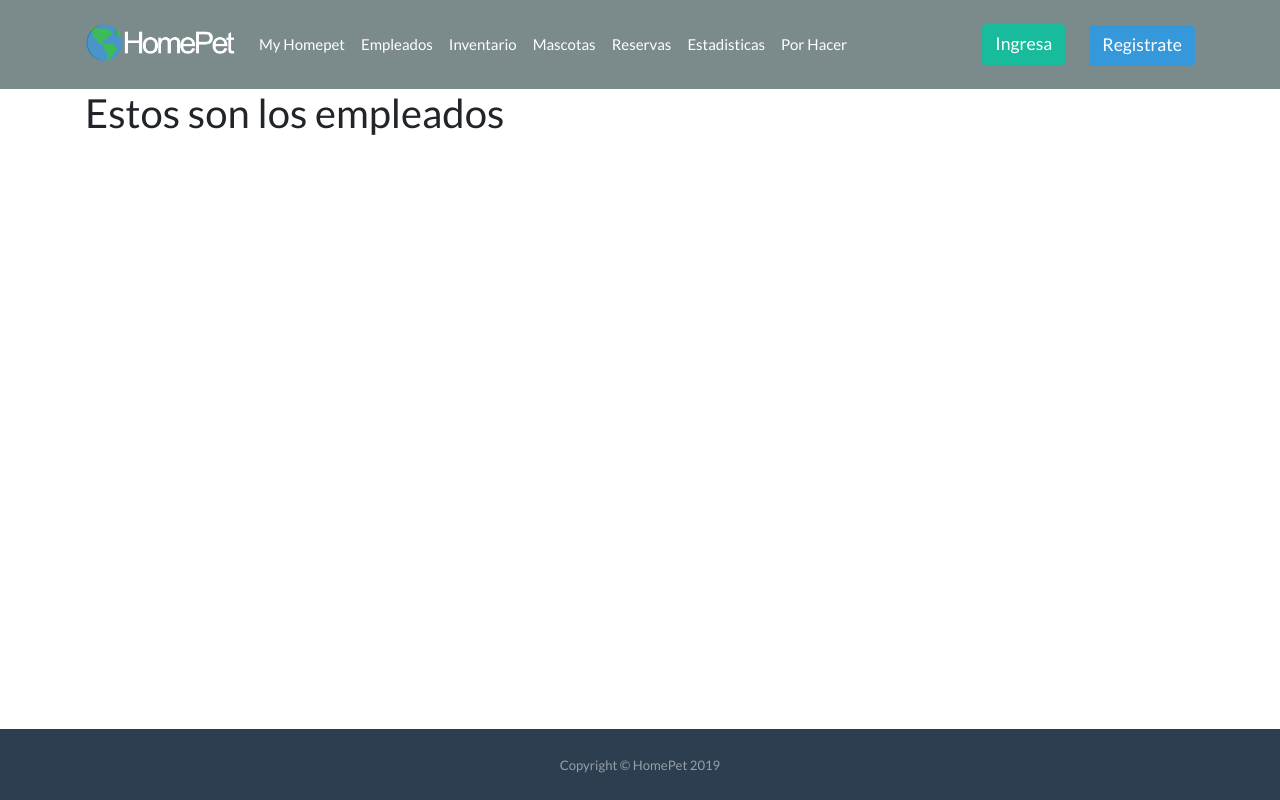
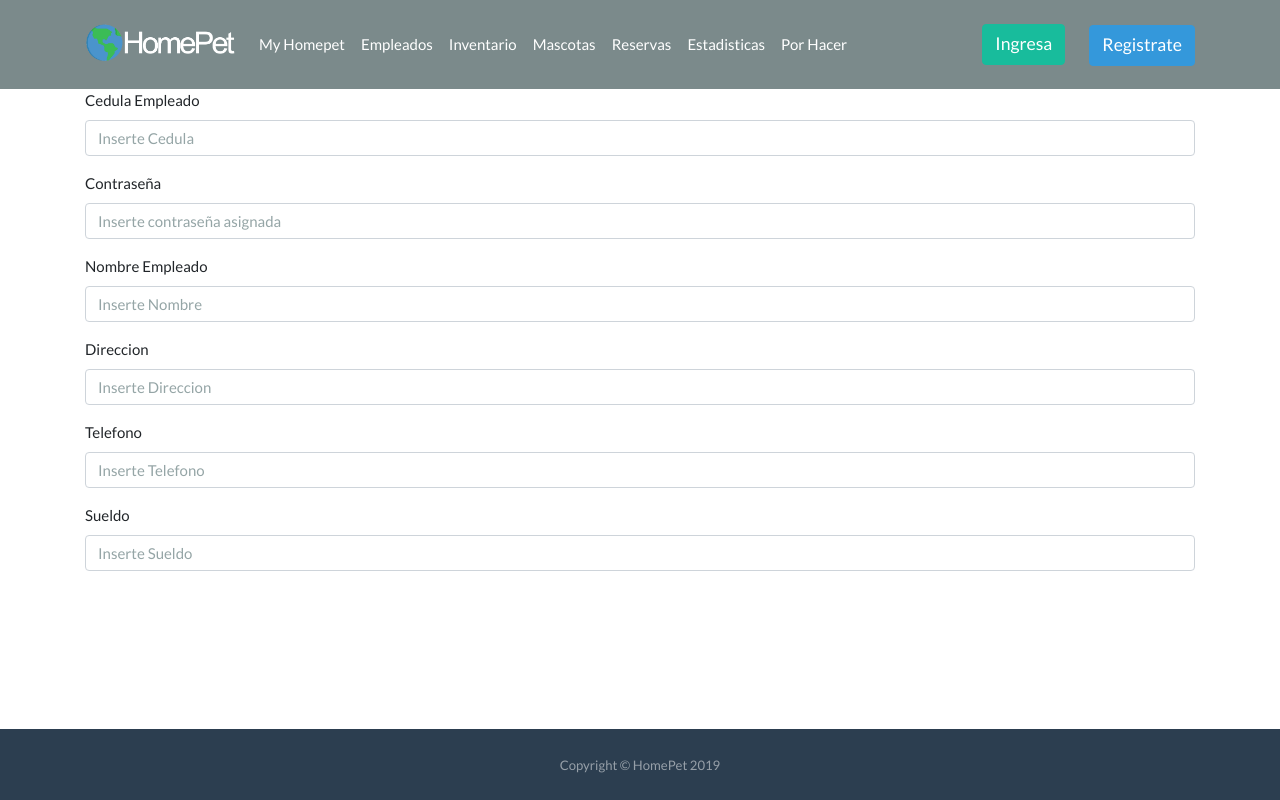
Before and after one commit to HomePetDev/homepet-frontend, a Vue app: page /#/gerente/empleados in a window 1280 px wide. Built offline with nearby package versions, Linux system fonts and the light colour scheme.

Commit message:
Agregar Formularios

```diff
--- a/src/components/FormEmp.vue
+++ b/src/components/FormEmp.vue
@@ -0,0 +1,44 @@
+<template>
+    <div>
+        <form>
+    <div class="form-group" >
+      <label >Cedula Empleado</label>
+      <input type="text" class="form-control" placeholder="Inserte Cedula">
+    </div>
+
+    <div class="form-group">
+      <label>Contraseña</label>
+      <input type="password" class="form-control" placeholder="Inserte contraseña asignada">
+    </div>
+    <div class="form-group">
+        <label>Nombre Empleado</label>
+        <input type="text" class="form-control" placeholder="Inserte Nombre">
+    </div>
+    <div class="form-group">
+        <label>Direccion</label>
+         <input type="text" class="form-control" placeholder="Inserte Direccion">
+    </div>
+    <div class= "form-group">
+        <label>Telefono</label>
+        <input type="text" class="form-control" placeholder="Inserte Telefono">
+    </div>
+    <div class="form-group">
+        <label>Sueldo</label>
+        <input type="number" class="form-control" placeholder="Inserte Sueldo">
+    </div>
+
+</form>
+
+
+    </div>
+</template>
+
+<script>
+export default {
+
+}
+</script>
+
+<style>
+
+</style>
--- /dev/null
+++ b/src/components/FormProd.vue
@@ -0,0 +1,34 @@
+<template>
+    <div>
+        <form>
+    <div class="form-group" >
+      <label >Nombre Producto</label>
+      <input type="text" class="form-control" placeholder="Introducir Nombre Producto">
+    </div>
+
+    <div class="form-group">
+      <label>Descripcion del Producto</label>
+      <input type="text" class="form-control" placeholder="Inserte Descripcion">
+    </div>
+    <div class="form-group">
+        <label>Precio</label>
+        <input type="number" class="form-control" placeholder="Inserte Precio de Venta">
+    </div>
+    <div class="form-group">
+        <label>Instrucciones del Producto</label>
+         <input type="text" class="form-control" placeholder="Inserte Instrucciones">
+    </div>
+
+</form>
+    </div>
+</template>
+
+<script>
+export default {
+
+}
+</script>
+
+<style>
+
+</style>
--- /dev/null
+++ b/src/components/FormReserva.vue
@@ -0,0 +1,13 @@
+<template>
+
+</template>
+
+<script>
+export default {
+
+}
+</script>
+
+<style>
+
+</style>
--- a/src/views/Empleado.vue
+++ /dev/null
@@ -1,15 +0,0 @@
-<template>
-    <div>
-        <h2>Estos son los empleados</h2>
-    </div>
-</template>
-
-<script>
-export default {
-
-}
-</script>
-
-<style lang="css">
-
-</style>
--- /dev/null
+++ b/src/views/Empleados.vue
@@ -0,0 +1,20 @@
+<template>
+    <FormEmp/>
+</template>
+
+<script>
+import FormEmp from "@/components/FormEmp.vue"
+
+
+export default {
+    name: 'Empleados',
+    components: {
+        FormEmp
+    }
+
+}
+</script>
+
+<style>
+
+</style>
--- /dev/null
+++ b/src/views/Inventario.vue
@@ -0,0 +1,19 @@
+<template>
+    <FormProd/>
+</template>
+
+<script>
+import FormProd from "@/components/FormProd.vue"
+
+export default {
+    name:'Inventario',
+    components:{
+        FormProd
+    }
+
+}
+</script>
+
+<style>
+
+</style>
--- /dev/null
+++ b/src/views/Reservas.vue
@@ -0,0 +1,19 @@
+<template>
+    <h1>hola</h1>
+</template>
+
+<script>
+    import FormReserva from "@/components/FormReserva.vue"
+
+export default {
+    name:'Reservas',
+    components:{
+        FormReserva
+    }
+
+}
+</script>
+
+<style>
+
+</style>
```
Also changed, not shown: src/router.js (+8 -4 lines).
